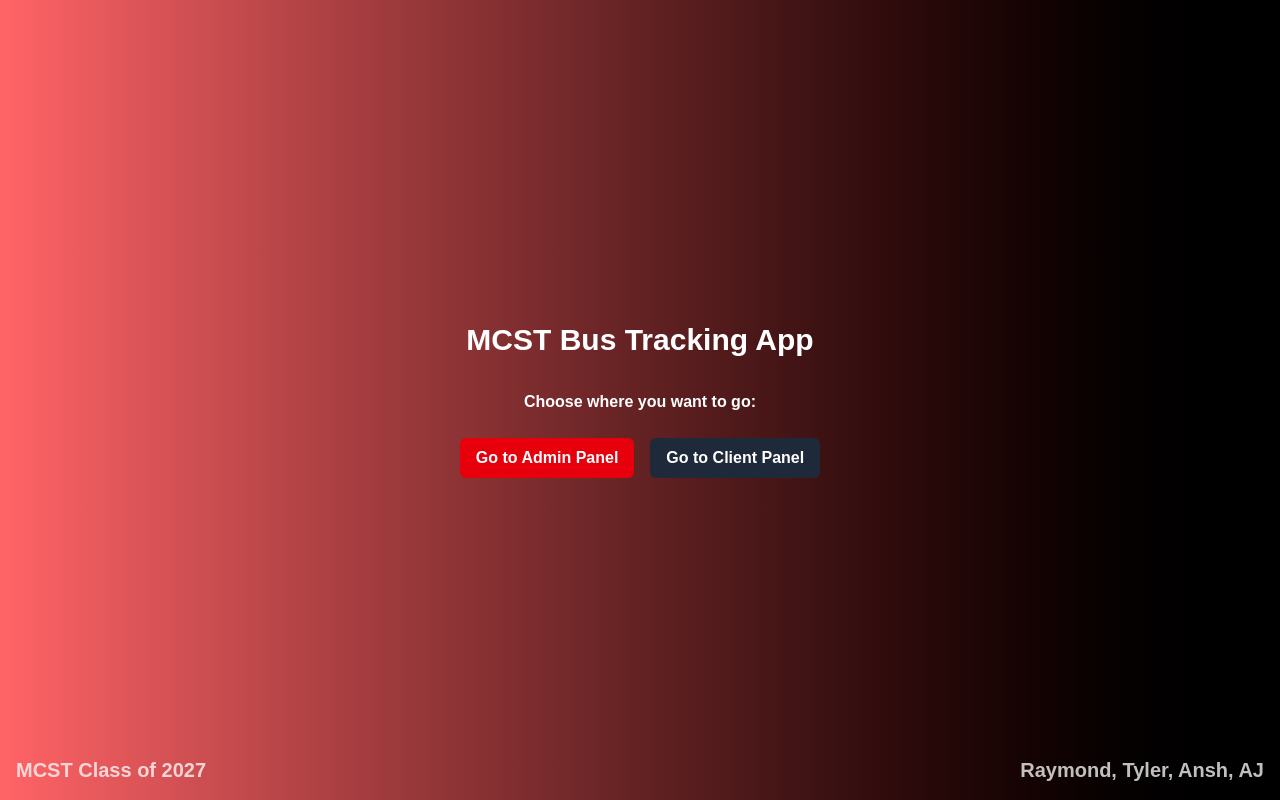
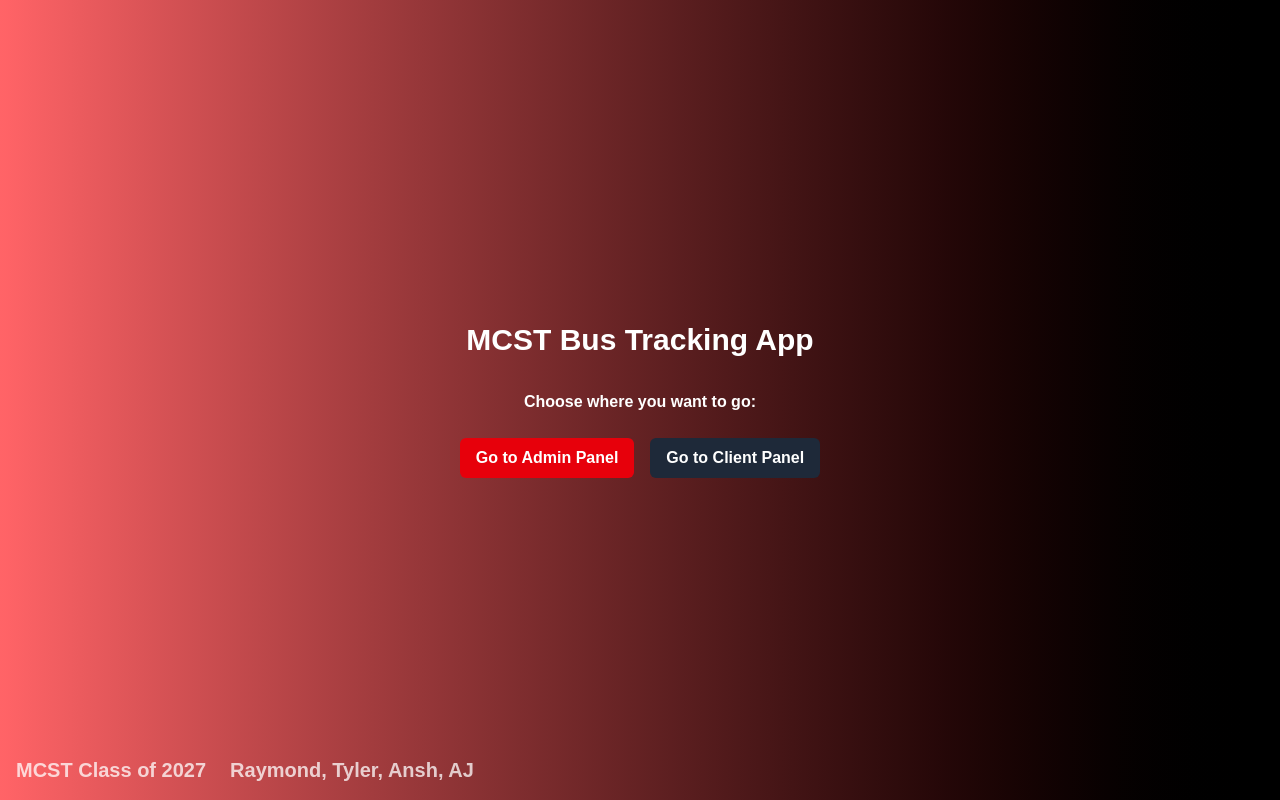
Before and after one commit to MCST-CIS/congressional-app-challenege-bus-boys, a Next.js app in the folder bus-app/: page / in a window 1280 px wide. Built offline with nearby package versions, Linux system fonts and the light colour scheme.

Commit message:
Update page.tsx

```diff
--- a/bus-app/src/app/page.tsx
+++ b/bus-app/src/app/page.tsx
@@ -20,10 +20,11 @@ export default function Home() {
         </Link>
       </div>
 
-      <div className="absolute bottom-4 w-full px-4 flex flex-col sm:flex-row justify-between text-white text-xl font-bold opacity-75">
-        <span className="mb-1 sm:mb-0">MCST Class of 2027</span>
-        <span className="text-right">Raymond, Tyler, Ansh, AJ</span>
-      </div>
+     <div className="absolute bottom-4 w-full px-4 flex flex-col sm:flex-row items-start text-white text-xl font-bold opacity-75">
+     <span className="mb-1 sm:mb-0">MCST Class of 2027</span>
+     <span className="sm:ml-6">Raymond, Tyler, Ansh, AJ</span>
+     </div>
+
     </main>
   );
 }
```
